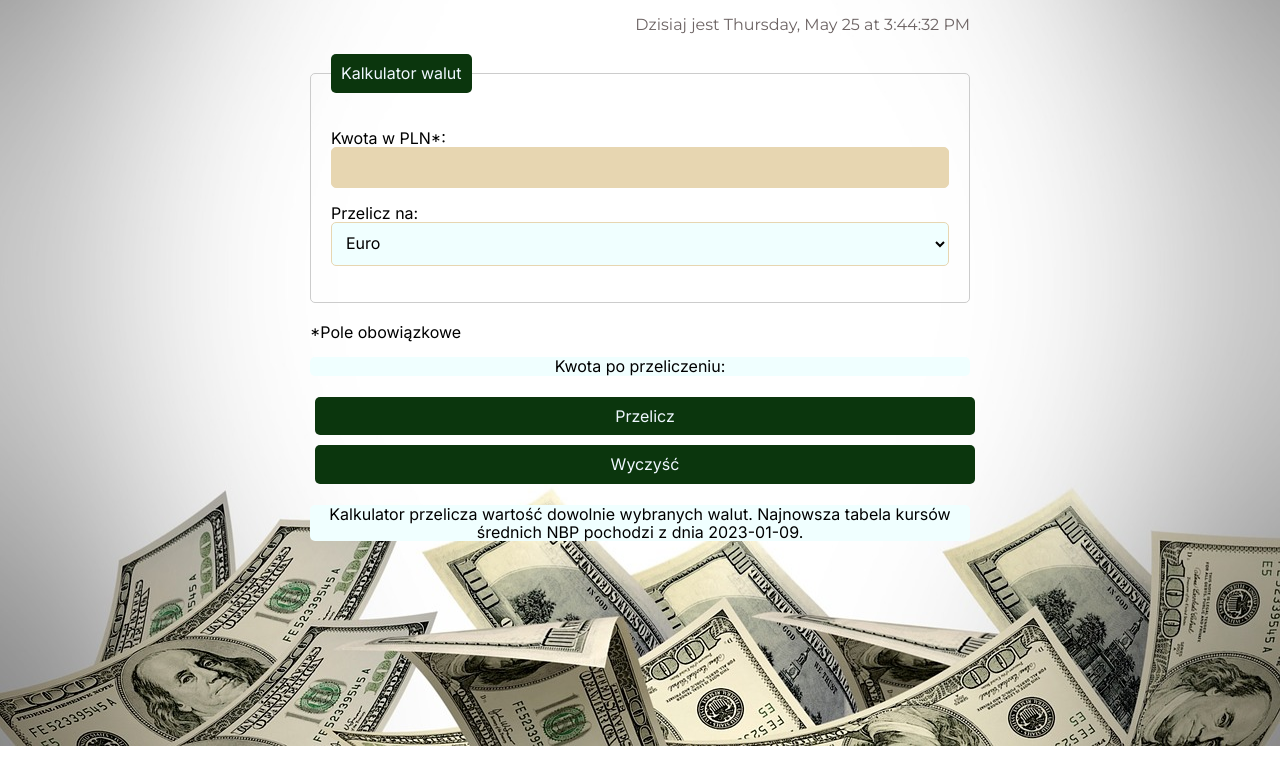
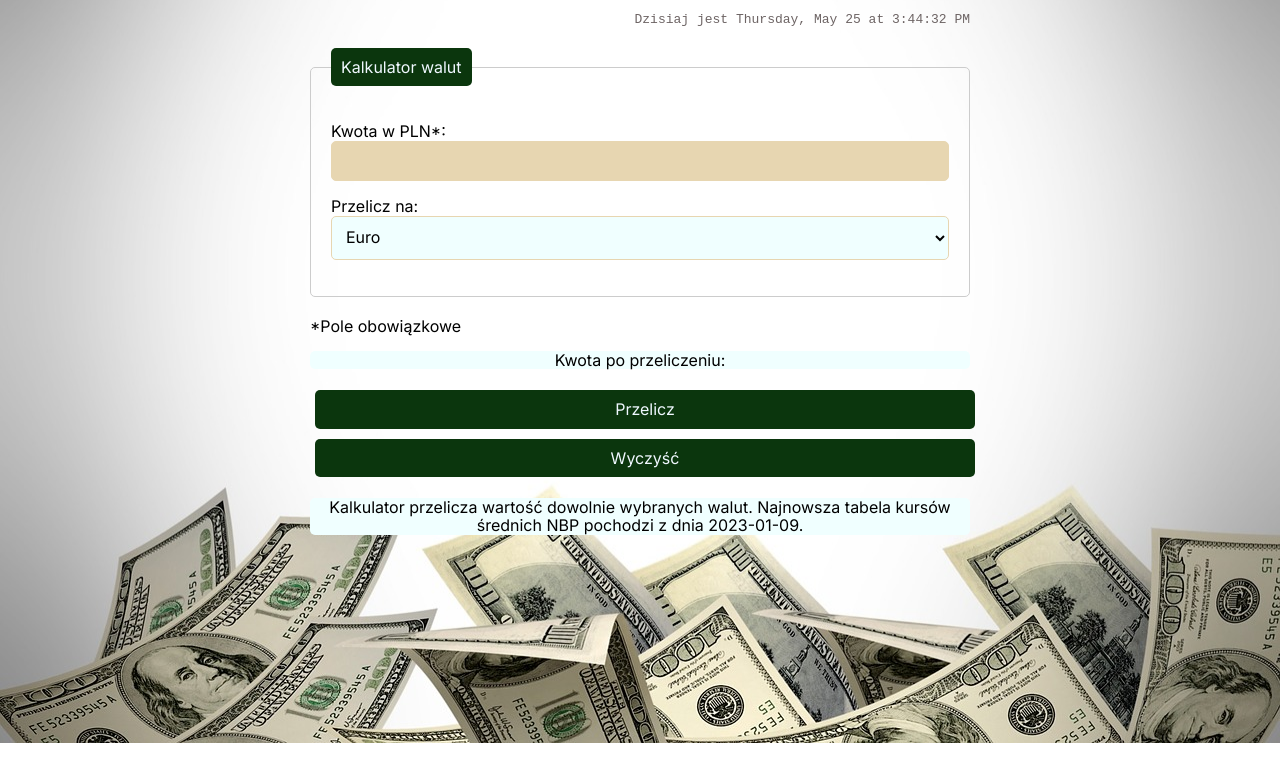
Before and after one commit to DorotaZielinska/currencies-converter-react, a React (Create React App) app: page / in a window 1280 px wide. Shown: the top 784 px of the page. Built offline with nearby package versions, Linux system fonts and the light colour scheme.

Commit message:
new font for Cloc monospace

```diff
--- a/src/Form/Clock/style.css
+++ b/src/Form/Clock/style.css
@@ -1,5 +1,5 @@
 .clock {
 text-align: right;
 color: #6d6464;
-font-family: 'Montserrat', sans-serif;
+font-family: monospace;
 }
```
